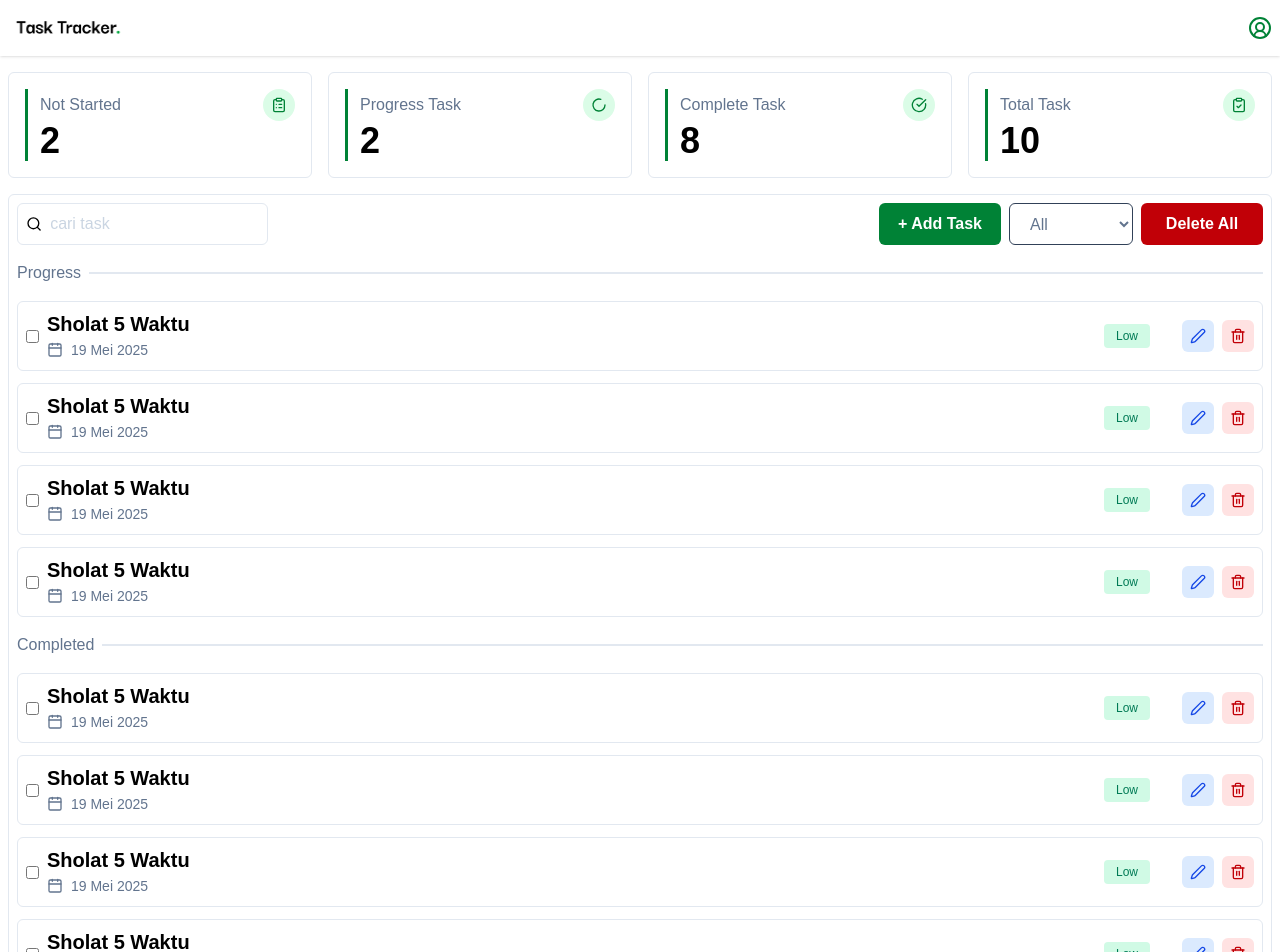
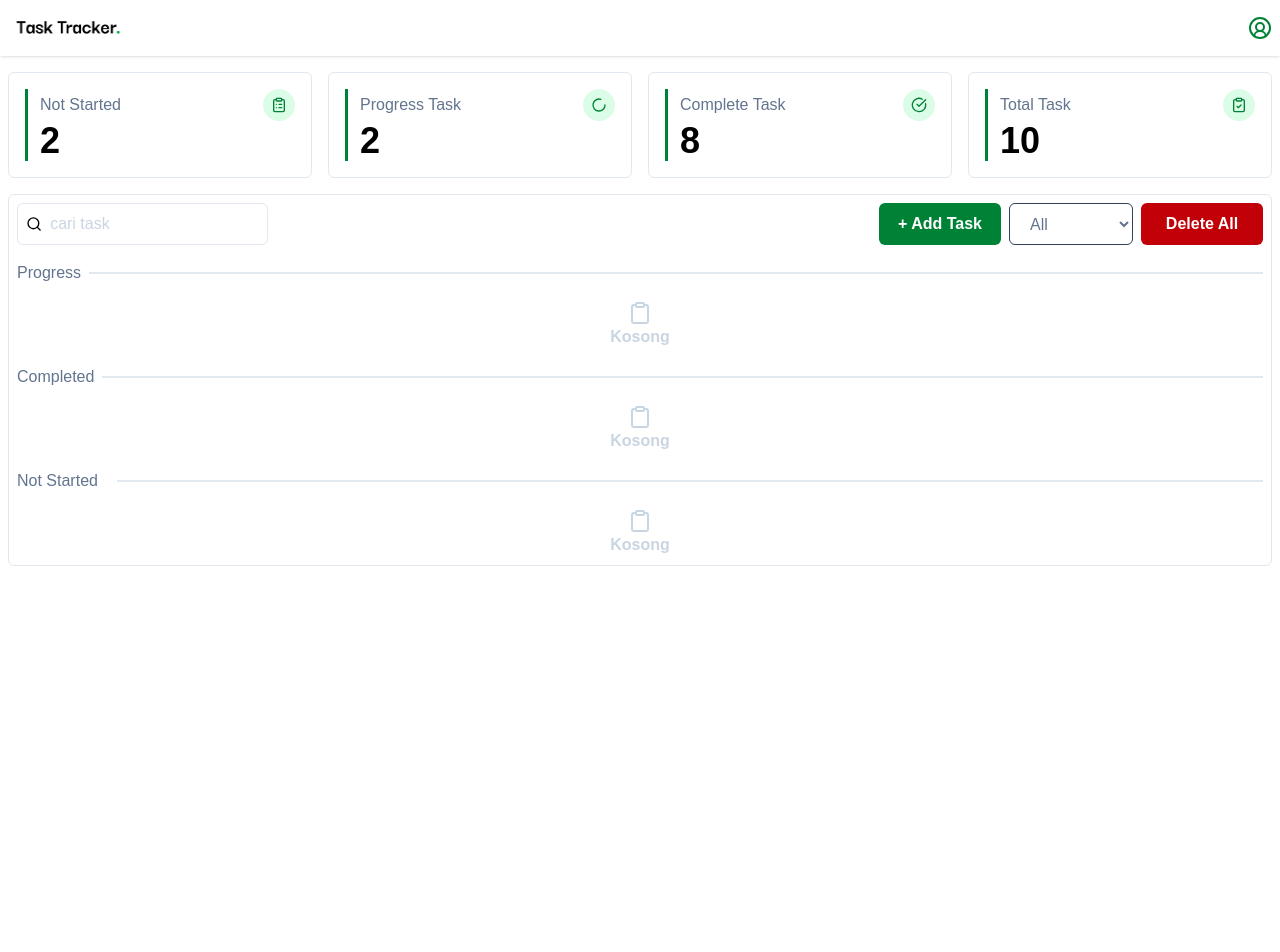
Before and after one commit to Startang141/to-do, a Next.js app: page / in a window 1280 px wide. Shown: the top 952 px of the page. After the commit the page ends 800 px from the top, so only its background shows below. Built offline with nearby package versions, Linux system fonts and the light colour scheme; a web font is replaced by a local one.

Commit message:
feat:show Data but not works

```diff
--- a/src/app/layout.tsx
+++ b/src/app/layout.tsx
@@ -19,7 +19,7 @@ const darkerGrotesque = Darker_Grotesque({
 });
 
 export const metadata: Metadata = {
-  title: "Create Next App",
+  title: "To Do App",
   description: "Generated by create next app",
 };
 
--- /dev/null
+++ b/src/lib/useToDo.tsx
@@ -0,0 +1,16 @@
+interface useToDo {
+  id: string;
+  title: string;
+  detail: string;
+  date: string;
+  priority: string;
+  status: string;
+}
+
+function useToDo(): useToDo[] {
+  const fetchToDo = localStorage.getItem("ListToDo");
+  const ListToDo = JSON.parse(fetchToDo || "[]");
+  return ListToDo;
+}
+
+export default useToDo;
--- a/src/src/list-todo/components/modalAdd.tsx
+++ b/src/src/list-todo/components/modalAdd.tsx
@@ -1,7 +1,8 @@
 "useClient";
 
+import useToDo from "@/src/lib/useToDo";
 import { X } from "lucide-react";
-import { FC, useDebugValue, useState } from "react";
+import { FC, useState } from "react";
 import { toast } from "sonner";
 
 interface ModalAddProps {
@@ -12,8 +13,10 @@ const ModalAdd: FC<ModalAddProps> = ({ handleCloseModal }) => {
   const [title, setTitle] = useState("");
   const [detail, setDetail] = useState("");
   const [date, setDate] = useState("");
-  const [priority, setPriority] = useState("");
-  const [status, setStatus] = useState("");
+  const [priority, setPriority] = useState("low");
+  const [status, setStatus] = useState("not");
+
+  const listToDo = useToDo();
 
   const alertSuccess = () => {
     toast.success("Berhasil Ditambahkan");
@@ -21,8 +24,6 @@ const ModalAdd: FC<ModalAddProps> = ({ handleCloseModal }) => {
 
   const handleSubmit = (e: React.FormEvent) => {
     e.preventDefault();
-
-    const listToDo = JSON.parse(localStorage.getItem("ListToDo") || "[]");
 
     const addToDo = {
       id: new Date(),
@@ -33,9 +34,9 @@ const ModalAdd: FC<ModalAddProps> = ({ handleCloseModal }) => {
       status: status,
     };
 
-    listToDo.push(addToDo);
+    const ListaddToDo = [...listToDo, addToDo];
 
-    localStorage.setItem("ListToDo", JSON.stringify(listToDo));
+    localStorage.setItem("ListToDo", JSON.stringify(ListaddToDo));
 
     setTitle("");
     setDetail("");
--- a/src/src/list-todo/components/toDoTab.tsx
+++ b/src/src/list-todo/components/toDoTab.tsx
@@ -1,24 +1,64 @@
 import { Calendar, Pen, Trash } from "lucide-react";
+import { FC } from "react";
 
-const ToDoTab = () => {
+interface toDoProps {
+  id: string;
+  title: string;
+  date: string;
+  priority: string;
+  status: string;
+  handleChangeStatus: (id: string, status: string) => void;
+}
+
+const ToDoTab: FC<toDoProps> = ({
+  id,
+  title,
+  date,
+  priority,
+  status,
+  handleChangeStatus,
+}) => {
   return (
     <>
       <div className="border border-slate-200 p-2 rounded-md">
         <div className="flex items-center justify-between">
           <div className="flex items-center gap-2">
-            <input type="checkbox" className="accent-green-700" />
+            <input
+              type="checkbox"
+              className="accent-green-700"
+              onChange={(e) => {
+                const newStatus = e.target.checked ? "Completed" : "Progress";
+                handleChangeStatus(id, newStatus);
+              }}
+            />
             <div>
-              <h3 className="text-xl font-semibold">Sholat 5 Waktu</h3>
+              <h3
+                className={`${status === "completed" ? "line-through" : ""}text-xl font-semibold`}
+              >
+                {title}
+              </h3>
               <div className="flex items-center gap-2 text-slate-500">
                 <Calendar className="" width={16} />
-                <p className="text-sm">19 Mei 2025</p>
+                <p className="text-sm">{date}</p>
               </div>
             </div>
           </div>
-          <div className="flex flex-row gap-1 items-center gap-8">
-            <div className="bg-emerald-100 text-emerald-700 inline-block text-xs px-3 py-1 rounded-sm">
-              Low
-            </div>
+          <div className="flex flex-row gap-1 items-center md:gap-8">
+            {priority === "low" && (
+              <div className="bg-emerald-100 text-emerald-700 inline-block text-xs px-3 py-1 rounded-sm font-semibold">
+                {priority}
+              </div>
+            )}
+            {priority === "medium" && (
+              <div className="bg-yellow-100 text-yellow-700 inline-block text-xs px-3 py-1 rounded-sm font-semibold">
+                {priority}
+              </div>
+            )}
+            {priority === "high" && (
+              <div className="bg-red-100 text-red-700 inline-block text-xs px-3 py-1 rounded-sm font-semibold">
+                {priority}
+              </div>
+            )}
             <div className="flex gap-2 flex-row justify-end">
               <div className="bg-blue-100 p-1 rounded-md inline-block">
                 <Pen className="text-blue-700 p-1" />
--- a/src/src/list-todo/index.tsx
+++ b/src/src/list-todo/index.tsx
@@ -1,11 +1,27 @@
 "use client";
 
-import { Search } from "lucide-react";
+import { Clipboard, Search } from "lucide-react";
 import ToDoTab from "./components/toDoTab";
 import { useState } from "react";
 import ModalAdd from "./components/modalAdd";
+import useToDo from "@/src/lib/useToDo";
 
 const ToDoList = () => {
+  const listToDo = useToDo();
+
+  const progressToDo = listToDo.filter((todo) => todo.status === "progress");
+  const notToDo = listToDo.filter((todo) => todo.status === "not");
+  const completToDo = listToDo.filter((todo) => todo.status === "completed");
+
+  const handleStatusChange = (id: string, newStatus: string) => {
+    const updateToDo = listToDo.map((todo) => {
+      if (todo.id === id) {
+        return { ...todo, status: newStatus };
+      }
+      return todo;
+    });
+  };
+
   const [showModal, setShowModal] = useState(false);
   const handleModal = () => {
     setShowModal(!showModal);
@@ -56,10 +72,27 @@ const ToDoList = () => {
               <div className="h-0.5 w-full bg-slate-200"></div>
             </div>
             <div className="flex flex-col gap-3">
-              <ToDoTab />
-              <ToDoTab />
-              <ToDoTab />
-              <ToDoTab />
+              {progressToDo.map((todo) => (
+                <ToDoTab
+                  key={todo.id}
+                  id={todo.id}
+                  title={
+                    todo.title.length > 10
+                      ? todo.title.slice(0, 12) + "..."
+                      : todo.title
+                  }
+                  date={todo.date}
+                  priority={todo.priority}
+                  status={todo.status}
+                  handleChangeStatus={handleStatusChange}
+                />
+              ))}
+              {progressToDo.length < 1 && (
+                <div className="text-slate-300 text-center font-semibold">
+                  <Clipboard className="mx-auto" />
+                  <p>Kosong</p>
+                </div>
+              )}
             </div>
           </div>
           <div>
@@ -68,10 +101,27 @@ const ToDoList = () => {
               <div className="h-0.5 w-full bg-slate-200"></div>
             </div>
             <div className="flex flex-col gap-3">
-              <ToDoTab />
-              <ToDoTab />
-              <ToDoTab />
-              <ToDoTab />
+              {completToDo.map((todo) => (
+                <ToDoTab
+                  key={todo.id}
+                  id={todo.id}
+                  title={
+                    todo.title.length > 10
+                      ? todo.title.slice(0, 12) + "..."
+                      : todo.title
+                  }
+                  date={todo.date}
+                  priority={todo.priority}
+                  status={todo.status}
+                  handleChangeStatus={handleStatusChange}
+                />
+              ))}
+              {completToDo.length < 1 && (
+                <div className="text-slate-300 text-center font-semibold">
+                  <Clipboard className="mx-auto" />
+                  <p>Kosong</p>
+                </div>
+              )}
             </div>
           </div>
           <div>
@@ -80,10 +130,27 @@ const ToDoList = () => {
               <div className="h-0.5 w-full bg-slate-200"></div>
             </div>
             <div className="flex flex-col gap-3">
-              <ToDoTab />
-              <ToDoTab />
-              <ToDoTab />
-              <ToDoTab />
+              {notToDo.map((todo) => (
+                <ToDoTab
+                  key={todo.id}
+                  id={todo.id}
+                  title={
+                    todo.title.length > 10
+                      ? todo.title.slice(0, 12) + "..."
+                      : todo.title
+                  }
+                  date={todo.date}
+                  priority={todo.priority}
+                  status={todo.status}
+                  handleChangeStatus={handleStatusChange}
+                />
+              ))}
+              {notToDo.length < 1 && (
+                <div className="text-slate-300 text-center font-semibold">
+                  <Clipboard className="mx-auto" />
+                  <p>Kosong</p>
+                </div>
+              )}
             </div>
           </div>
         </div>
```
